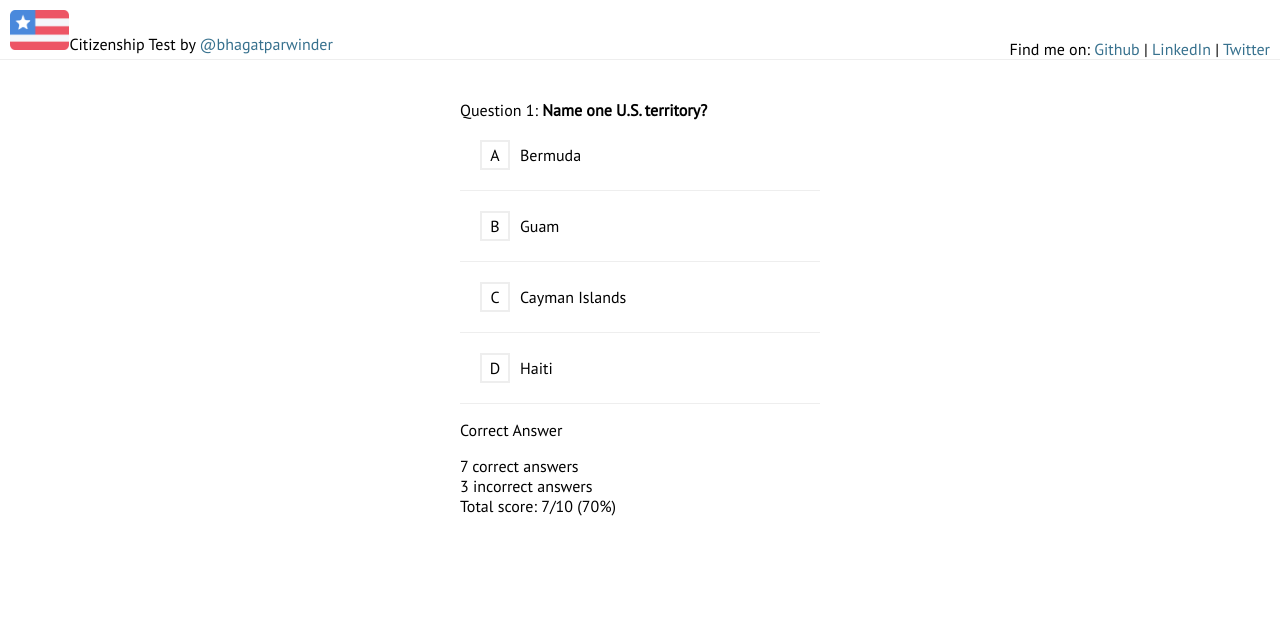
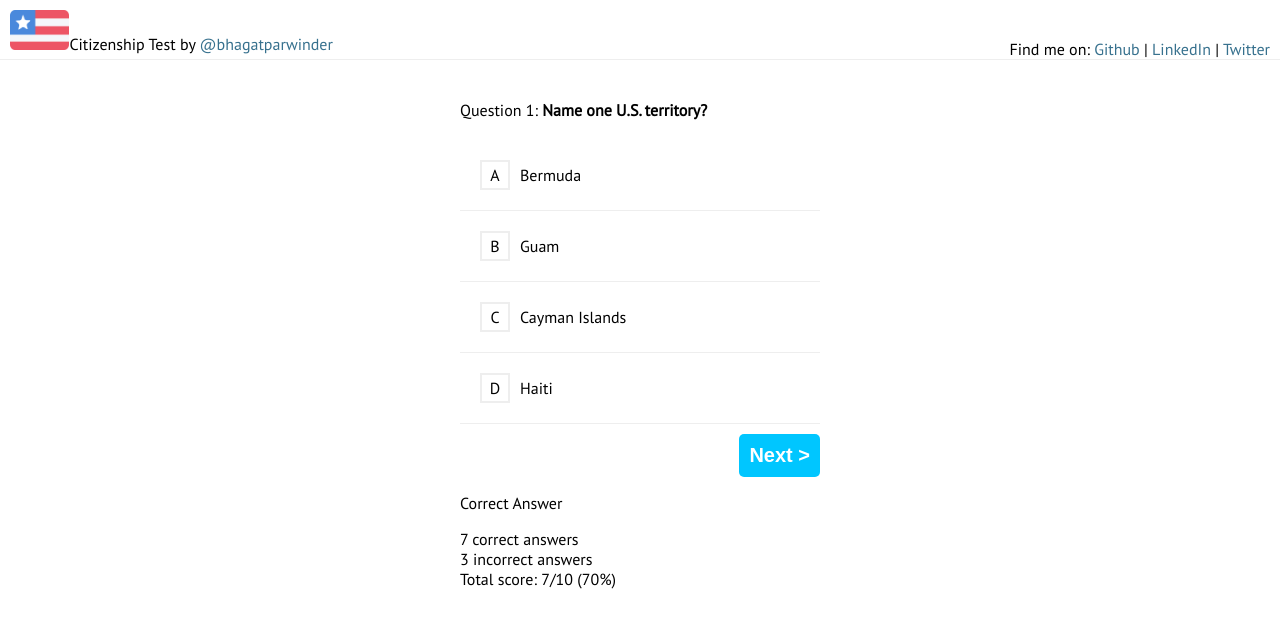
Before and after one commit to bhagatparwinder/citizenship-test, an Angular app: page / in a window 1280 px wide. Shown: the top 628 px of the page. Built offline with nearby package versions, Linux system fonts and the light colour scheme.

Commit message:
added ng expressions, css for question choices

```diff
--- a/src/app/feedback/feedback.component.html
+++ b/src/app/feedback/feedback.component.html
@@ -1,4 +1,4 @@
 <p>
-  Correct Answer
-  <app-score></app-score>
+  {{data.answer.type}} Answer
+  <app-score [tally]="data"></app-score>
 </p>
--- a/src/app/feedback/feedback.component.ts
+++ b/src/app/feedback/feedback.component.ts
@@ -6,7 +6,15 @@ import { Component, OnInit } from '@angular/core';
   styleUrls: ['./feedback.component.css']
 })
 export class FeedbackComponent implements OnInit {
-
+  data: any = {
+    answer: {
+      type: 'Correct',
+      symbol: 'check'
+    },
+    total: 10,
+    correct: 7,
+    incorrect: 3
+  };
   constructor() { }
 
   ngOnInit() {
--- a/src/app/question/question.component.css
+++ b/src/app/question/question.component.css
@@ -1,14 +1,30 @@
+.question {
+    overflow: hidden;
+}
+
+.question-container {
+    margin-bottom: 20px;
+}
+
 .question-desc {
     font-weight: bold;
 }
+
 .answer {
     border-bottom: 1px solid #eee;
     padding: 20px;
     cursor: pointer;
+    background-image: linear-gradient(to left, transparent, transparent 50%, #00c6ff 50%, #00c6ff);
+    background-position: 100% 0;
+    background-size: 200% 100%;
+    /* transition: all .15s ease-in; */
 }
+
 .answer:hover {
-    color: #254E70;
+    background-position: 0 0;
+    color: #ffffff;
 }
+
 .answer-id {
     border: 2px solid #eee;
     box-sizing: border-box;
@@ -19,3 +35,15 @@
     display: inline-block;
     margin-right: 10px;
 }
+
+button {
+    float: right;
+    background: #00c6ff;
+    color: #ffffff;
+    padding: 10px;
+    border-radius: 5px;
+    font-size: 20px;
+    font-weight: bold;
+    margin-top: 10px;
+    border: none;
+}
--- a/src/app/question/question.component.html
+++ b/src/app/question/question.component.html
@@ -1,7 +1,10 @@
 <div class="question">
-    Question {{data.order}}: <span class="question-desc">{{data.desc}}</span>
+    <div class="question-container">Question {{data.order}}:
+        <span class="question-desc">{{data.desc}}</span>
+    </div>
     <div class="answer" *ngFor="let answer of data.choices">
-      <span class="answer-id">{{answer.id}}</span>
-      <span class="answer-desc">{{answer.desc}}</span>
+        <span class="answer-id">{{answer.id}}</span>
+        <span class="answer-desc">{{answer.desc}}</span>
     </div>
+    <button>Next ></button>
 </div>
--- a/src/app/score/score.component.html
+++ b/src/app/score/score.component.html
@@ -1,5 +1,5 @@
 <p>
-  7 correct answers <br>
-  3 incorrect answers <br>
-  Total score: 7/10 (70%)
+    {{tally.correct}} correct answers
+    <br> {{tally.incorrect}} incorrect answers
+    <br> Total score: {{tally.correct}}/{{tally.total}} ({{tally.correct*100/tally.total}}%)
 </p>
--- a/src/app/score/score.component.ts
+++ b/src/app/score/score.component.ts
@@ -1,4 +1,4 @@
-import { Component, OnInit } from '@angular/core';
+import { Component, OnInit, Input } from '@angular/core';
 
 @Component({
   selector: 'app-score',
@@ -7,6 +7,7 @@ import { Component, OnInit } from '@angular/core';
 })
 export class ScoreComponent implements OnInit {
 
+  @Input() tally;
   constructor() { }
 
   ngOnInit() {
```
